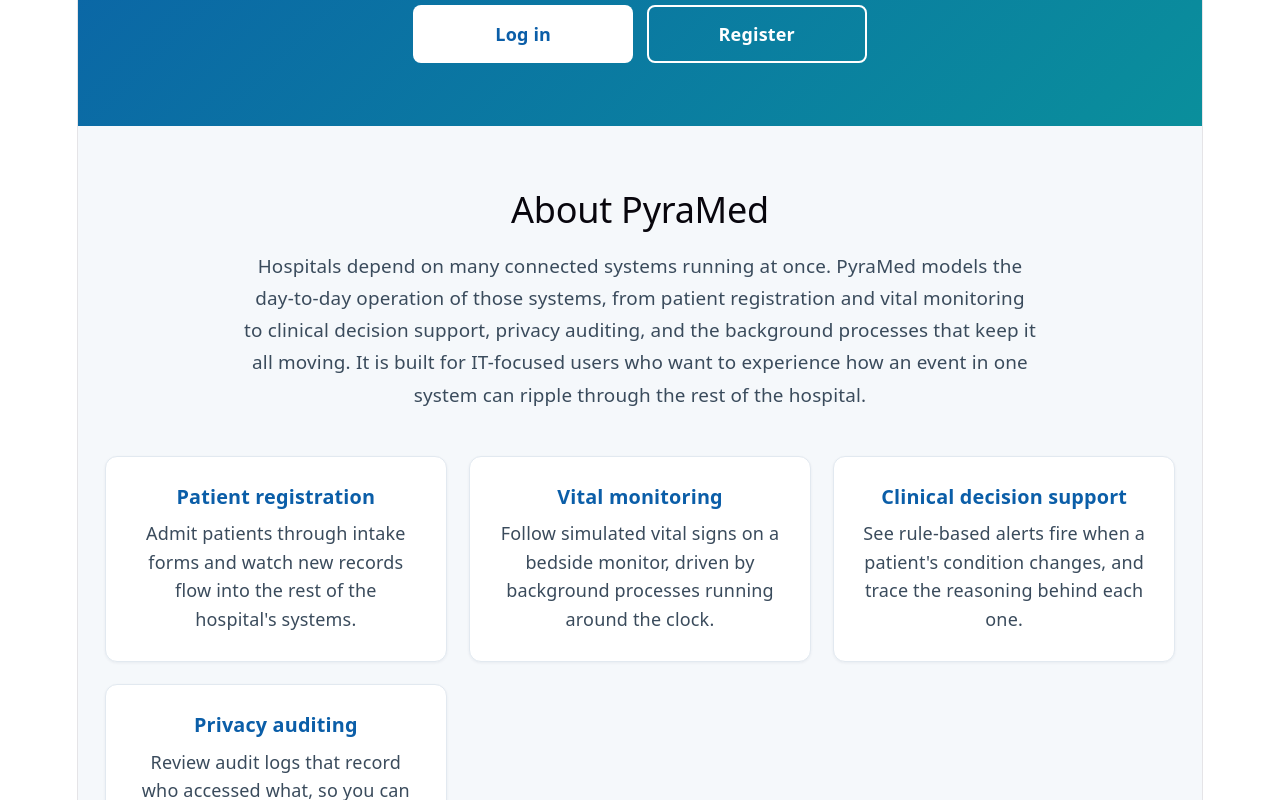
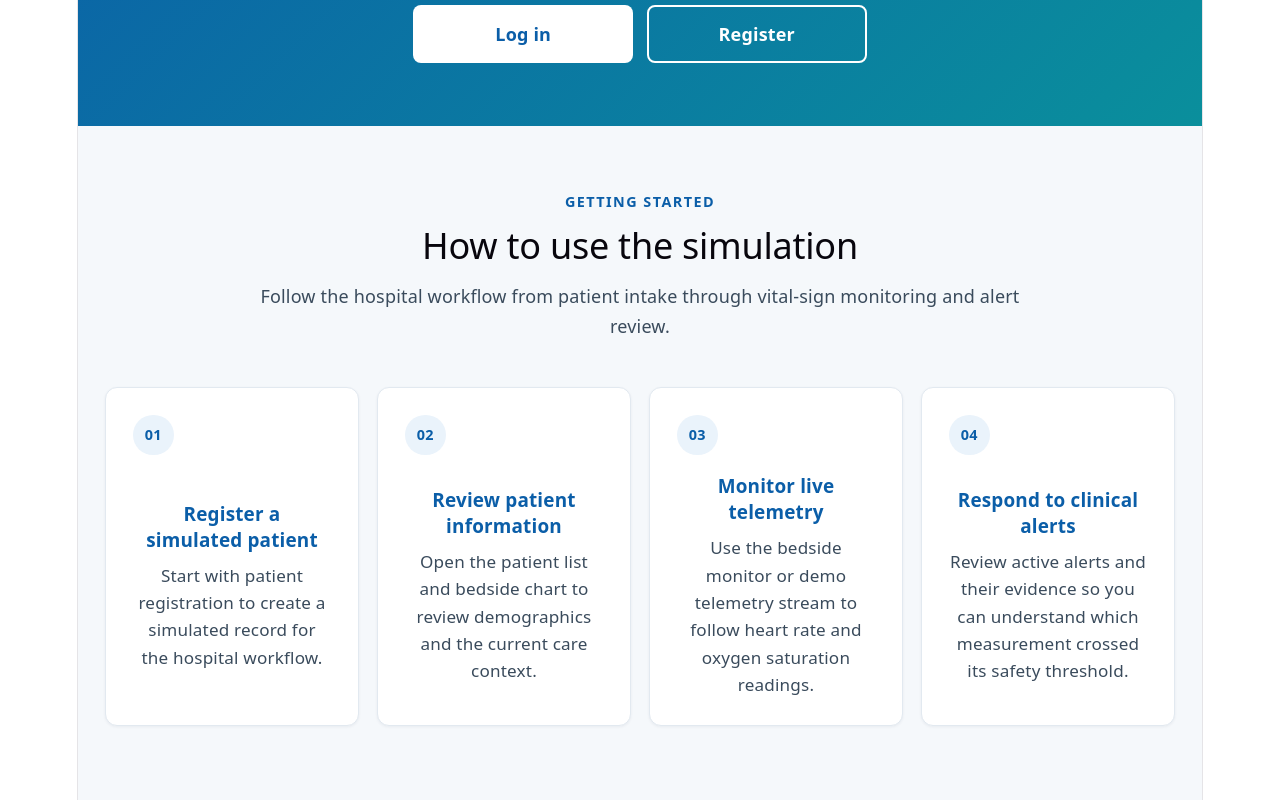
Before and after one commit to DragonScripter/pyramed, a React app in the folder frontend/: page / in a window 1280 px wide. Shown: the part 360-1160 px from the top of the page. Built offline with nearby package versions, Linux system fonts and the light colour scheme; no server answers; the HTML template or start-up script is replaced by a standard one.

Commit message:
feat: add welcome walkthrough

```diff
--- a/frontend/src/components/WelcomePage.css
+++ b/frontend/src/components/WelcomePage.css
@@ -101,6 +101,82 @@
   background: rgba(255, 255, 255, 0.15);
 }
 
+/* How to use */
+.welcome-how-to {
+  max-width: 64rem;
+  margin: 0 auto;
+  padding: 3.5rem 1.5rem;
+}
+
+.welcome-section-heading {
+  max-width: 44rem;
+  margin: 0 auto;
+  text-align: center;
+}
+
+.welcome-section-eyebrow {
+  margin: 0 0 0.5rem;
+  color: #0b5ea8;
+  font-size: 0.8rem;
+  font-weight: 700;
+  letter-spacing: 0.1em;
+  text-transform: uppercase;
+}
+
+.welcome-section-heading h2 {
+  margin: 0 0 0.75rem;
+  font-size: clamp(1.5rem, 4vw, 2rem);
+}
+
+.welcome-section-heading > p:last-child {
+  color: #3a4b5c;
+  line-height: 1.7;
+}
+
+.welcome-how-to-steps {
+  display: grid;
+  grid-template-columns: repeat(4, minmax(0, 1fr));
+  gap: 1rem;
+  margin: 2.5rem 0 0;
+  padding: 0;
+  list-style: none;
+}
+
+.welcome-how-to-step {
+  display: grid;
+  gap: 1rem;
+  padding: 1.5rem;
+  background: #fff;
+  border: 1px solid #e2e9f0;
+  border-radius: 12px;
+  box-shadow: 0 1px 3px rgba(16, 42, 67, 0.06);
+}
+
+.welcome-step-number {
+  display: grid;
+  width: 2.25rem;
+  height: 2.25rem;
+  place-items: center;
+  border-radius: 50%;
+  background: #eaf3fb;
+  color: #0b5ea8;
+  font-size: 0.8rem;
+  font-weight: 700;
+}
+
+.welcome-how-to-step h3 {
+  margin: 0 0 0.5rem;
+  color: #0b5ea8;
+  font-size: 1.05rem;
+}
+
+.welcome-how-to-step p {
+  margin: 0;
+  color: #3a4b5c;
+  font-size: 0.95rem;
+  line-height: 1.6;
+}
+
 /* About */
 .welcome-about {
   max-width: 64rem;
@@ -169,3 +245,25 @@
     width: 100%;
   }
 }
+
+@media (max-width: 900px) {
+  .welcome-how-to-steps {
+    grid-template-columns: repeat(2, minmax(0, 1fr));
+  }
+}
+
+@media (max-width: 600px) {
+  .welcome-how-to {
+    padding: 2.5rem 1rem;
+  }
+
+  .welcome-how-to-steps {
+    grid-template-columns: 1fr;
+    margin-top: 2rem;
+  }
+
+  .welcome-how-to-step {
+    grid-template-columns: auto 1fr;
+    align-items: start;
+  }
+}
--- a/frontend/src/components/WelcomePage.jsx
+++ b/frontend/src/components/WelcomePage.jsx
@@ -17,6 +17,25 @@ const HIGHLIGHTS = [
   {
     title: "Privacy auditing",
     text: "Review audit logs that record who accessed what, so you can see how security and compliance work behind the scenes.",
+  },
+];
+
+const HOW_TO_USE_STEPS = [
+  {
+    title: "Register a simulated patient",
+    text: "Start with patient registration to create a simulated record for the hospital workflow.",
+  },
+  {
+    title: "Review patient information",
+    text: "Open the patient list and bedside chart to review demographics and the current care context.",
+  },
+  {
+    title: "Monitor live telemetry",
+    text: "Use the bedside monitor or demo telemetry stream to follow heart rate and oxygen saturation readings.",
+  },
+  {
+    title: "Respond to clinical alerts",
+    text: "Review active alerts and their evidence so you can understand which measurement crossed its safety threshold.",
   },
 ];
 
@@ -41,6 +60,31 @@ export default function WelcomePage() {
             <Link to="/login" className="btn btn-primary">Log in</Link>
             <Link to="/register" className="btn btn-secondary">Register</Link>
           </div>
+        </section>
+
+        <section className="welcome-how-to" aria-labelledby="how-to-title">
+          <div className="welcome-section-heading">
+            <p className="welcome-section-eyebrow">Getting started</p>
+            <h2 id="how-to-title">How to use the simulation</h2>
+            <p>
+              Follow the hospital workflow from patient intake through vital-sign
+              monitoring and alert review.
+            </p>
+          </div>
+
+          <ol className="welcome-how-to-steps">
+            {HOW_TO_USE_STEPS.map((step, index) => (
+              <li key={step.title} className="welcome-how-to-step">
+                <span className="welcome-step-number" aria-hidden="true">
+                  {String(index + 1).padStart(2, "0")}
+                </span>
+                <div>
+                  <h3>{step.title}</h3>
+                  <p>{step.text}</p>
+                </div>
+              </li>
+            ))}
+          </ol>
         </section>
 
         <section className="welcome-about" aria-labelledby="about-title">
```
Also changed, not shown: 1 other file (tests, documents, lock files or other folders).
